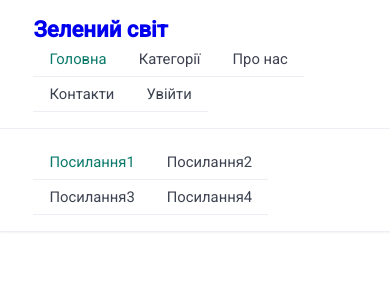
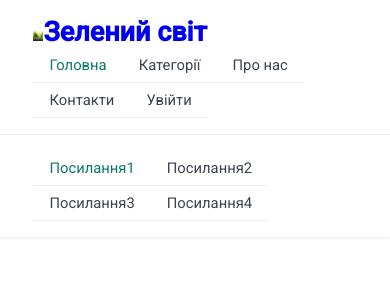
Before and after one commit to black-palette/green_world, a Next.js app: page / in a window 390 px wide. Shown: the top 300 px of the page. Built offline with nearby package versions, Linux system fonts and the light colour scheme.

Commit message:
initial commit v2

```diff
--- a/comps/header.js
+++ b/comps/header.js
@@ -2,36 +2,22 @@ import Image from "next/image";
 import Navbar from "./navbar";
 
 import headCss from "../styles/header.module.css";
+import logo from "./../public/plant.jpg";
 
 const Header = () => {
   return (
     <header className={headCss.header}>
-      {/* <Image
-        className={headCss.logo}
-        src="/plant.jpg"
-        alt="me"
-        width="64"
-        height="64"
-      />
-      <h1>Green World</h1>
-      <input
-        className={headCss.searchBar}
-        type="search"
-        id="gsearch"
-        name="gsearch"
-      /> */}
-
       <nav class="navbar">
         <div class="container">
           <div class="navbar-header">
             <a href="#">
-              {/* <Image
-              className="navbar-logo"
-              src={logo}
-              width={0}
-              height={0}
-              alt="logo"
-            /> */}
+              <Image
+                className="navbar-logo"
+                src={logo}
+                width={10}
+                height={10}
+                alt="logo"
+              />
               <h1>Зелений світ</h1>
             </a>
           </div>
--- a/pages/_app.js
+++ b/pages/_app.js
@@ -1,12 +1,24 @@
 import Layout from "../comps/Layout";
 import "../styles/globals.css";
 import "../styles/scss/navbar.css";
+import Head from "next/head";
 
 const App = ({ Component, pageProps }) => {
   return (
-    <Layout>
-      <Component {...pageProps} />
-    </Layout>
+    <>
+      <Head>
+        <link
+          rel="shortcut icon"
+          href="/plant.jpg"
+          type="image/png"
+          sizes="16x16"
+        />
+        <title> Зелений світ - Магазин добрив і зоотоварів</title>
+      </Head>
+      <Layout>
+        <Component {...pageProps} />
+      </Layout>
+    </>
   );
 };
 
--- a/pages/index.js
+++ b/pages/index.js
@@ -2,6 +2,8 @@ import Footer from "../comps/footer";
 import Navbar from "../comps/navbar";
 import Main from "../comps/main";
 import Header from "../comps/header";
+
+import icon from "./../public/plant.jpg";
 
 const Home = () => {
   return (
--- a/styles/index.module.css
+++ /dev/null
@@ -1,4 +0,0 @@
-/* .me li {
-  color: magenta;
-  background-color: blue;
-} */
--- a/styles/scss/header.css
+++ /dev/null
@@ -1,215 +0,0 @@
-@import url("https://fonts.googleapis.com/css2?family=Roboto:wght@300;400;500&display=swap");
-* {
-  box-sizing: border-box;
-  padding: 0;
-  margin: 0;
-}
-
-body {
-  font-family: "Roboto", sans-serif;
-  font-size: 0.925rem;
-}
-
-a {
-  text-decoration: none;
-}
-
-.container {
-  width: 1170px;
-  position: relative;
-  margin-left: auto;
-  margin-right: auto;
-  padding-left: 15px;
-  padding-right: 15px;
-}
-
-.navbar,
-.navbar > .container {
-  width: 100%;
-  display: flex;
-  flex-wrap: wrap;
-  align-items: center;
-  justify-content: space-between;
-}
-@media (max-width: 768px) {
-  .navbar,
-  .navbar > .container {
-    display: block;
-  }
-}
-
-.navbar {
-  box-shadow: 0 1px 2px 0 rgba(0, 0, 0, 0.05);
-  background-color: #fff;
-  padding: 1rem 1.15rem;
-  border-bottom: 1px solid #eceef3;
-  /*
-  |-----------------------------------
-  | Start navbar logo or brand etc..
-  |-----------------------------------
-  */
-  /*
-  |-----------------------------------
-  | Start navbar menu
-  |-----------------------------------
-  */
-}
-@media (min-width: 576px) {
-  .navbar .container {
-    max-width: 540px;
-  }
-}
-@media (min-width: 768px) {
-  .navbar .container {
-    max-width: 720px;
-  }
-}
-@media (min-width: 992px) {
-  .navbar .container {
-    max-width: 960px;
-  }
-}
-@media (min-width: 1200px) {
-  .navbar .container {
-    max-width: 1140px;
-  }
-}
-.navbar .navbar-header {
-  display: flex;
-  align-items: center;
-}
-@media (max-width: 768px) {
-  .navbar .navbar-header {
-    width: 100%;
-    display: flex;
-    align-items: center;
-    justify-content: space-between;
-    flex-direction: row-reverse;
-  }
-}
-.navbar .navbar-header .navbar-toggler {
-  cursor: pointer;
-  border: none;
-  display: none;
-  outline: none;
-}
-@media (max-width: 768px) {
-  .navbar .navbar-header .navbar-toggler {
-    display: block;
-  }
-}
-.navbar .navbar-header .navbar-toggler span {
-  height: 2px;
-  width: 22px;
-  background-color: #929aad;
-  display: block;
-}
-.navbar .navbar-header .navbar-toggler span:not(:last-child) {
-  margin-bottom: 0.2rem;
-}
-.navbar .navbar-header > a {
-  font-weight: 500;
-  color: #3c4250;
-}
-.navbar .navbar-menu {
-  display: flex;
-  align-items: center;
-  flex-basis: auto;
-  flex-grow: 1;
-}
-@media (max-width: 768px) {
-  .navbar .navbar-menu {
-    display: none;
-    text-align: center;
-  }
-}
-.navbar .navbar-menu.active {
-  display: flex !important;
-}
-.navbar .navbar-menu .navbar-nav {
-  margin-left: auto;
-  flex-direction: row;
-  display: flex;
-  padding-left: 0;
-  margin-bottom: 0;
-  list-style: none;
-}
-@media (max-width: 768px) {
-  .navbar .navbar-menu .navbar-nav {
-    width: 100%;
-    display: block;
-    border-top: 1px solid #eee;
-    margin-top: 1rem;
-  }
-}
-.navbar .navbar-menu .navbar-nav > li > a {
-  color: #3c4250;
-  text-decoration: none;
-  display: inline-block;
-  padding: 0.5rem 1rem;
-}
-.navbar .navbar-menu .navbar-nav > li > a:hover {
-  color: #66f;
-}
-@media (max-width: 768px) {
-  .navbar .navbar-menu .navbar-nav > li > a {
-    border-bottom: 1px solid #eceef3;
-  }
-}
-.navbar .navbar-menu .navbar-nav > li.active a {
-  color: #66f;
-}
-.navbar .navbar-menu .navbar-nav .navbar-dropdown .dropdown {
-  list-style: none;
-  position: absolute;
-  top: 150%;
-  left: 0;
-  background-color: #fff;
-  padding-top: 0.5rem;
-  padding-bottom: 0.5rem;
-  min-width: 160px;
-  width: auto;
-  white-space: nowrap;
-  box-shadow: 0 0.5rem 1rem rgba(0, 0, 0, 0.1);
-  z-index: 99999;
-  border-radius: 0.75rem;
-  display: none;
-}
-@media (max-width: 768px) {
-  .navbar .navbar-menu .navbar-nav .navbar-dropdown .dropdown {
-    position: relative;
-    box-shadow: none;
-  }
-}
-.navbar .navbar-menu .navbar-nav .navbar-dropdown .dropdown li a {
-  color: #3c4250;
-  padding: 0.25rem 1rem;
-  display: block;
-}
-.navbar .navbar-menu .navbar-nav .navbar-dropdown .dropdown.show {
-  display: block !important;
-}
-.navbar .navbar-menu .navbar-nav .dropdown > .separator {
-  height: 1px;
-  width: 100%;
-  margin-top: 9px;
-  margin-bottom: 9px;
-  background-color: #eceef3;
-}
-.navbar .navbar-dropdown {
-  position: relative;
-}
-
-.navbar .navbar-header > a span {
-  color: #66f;
-}
-
-.navbar .navbar-header h4 {
-  font-weight: 500;
-  font-size: 1.25rem;
-}
-@media (max-width: 768px) {
-  .navbar .navbar-header h4 {
-    font-size: 1.05rem;
-  }
-}/*# sourceMappingURL=header.css.map */
--- a/styles/scss/navbar.css
+++ b/styles/scss/navbar.css
@@ -13,6 +13,10 @@ a {
   margin-right: auto;
   padding-left: 15px;
   padding-right: 15px;
+}
+
+.navbar-header {
+  font-size: large;
 }
 
 .navbar,
--- a/styles/scss/navbar.scss
+++ b/styles/scss/navbar.scss
@@ -34,6 +34,10 @@ a {
     left: 15px;
     right: 15px;
   }
+}
+
+.navbar-header {
+  font-size: large;
 }
 
 .navbar,
```
Also changed, not shown: comps/navbar.js (+0 -14 lines), 2 other files (tests, documents, lock files or other folders).
